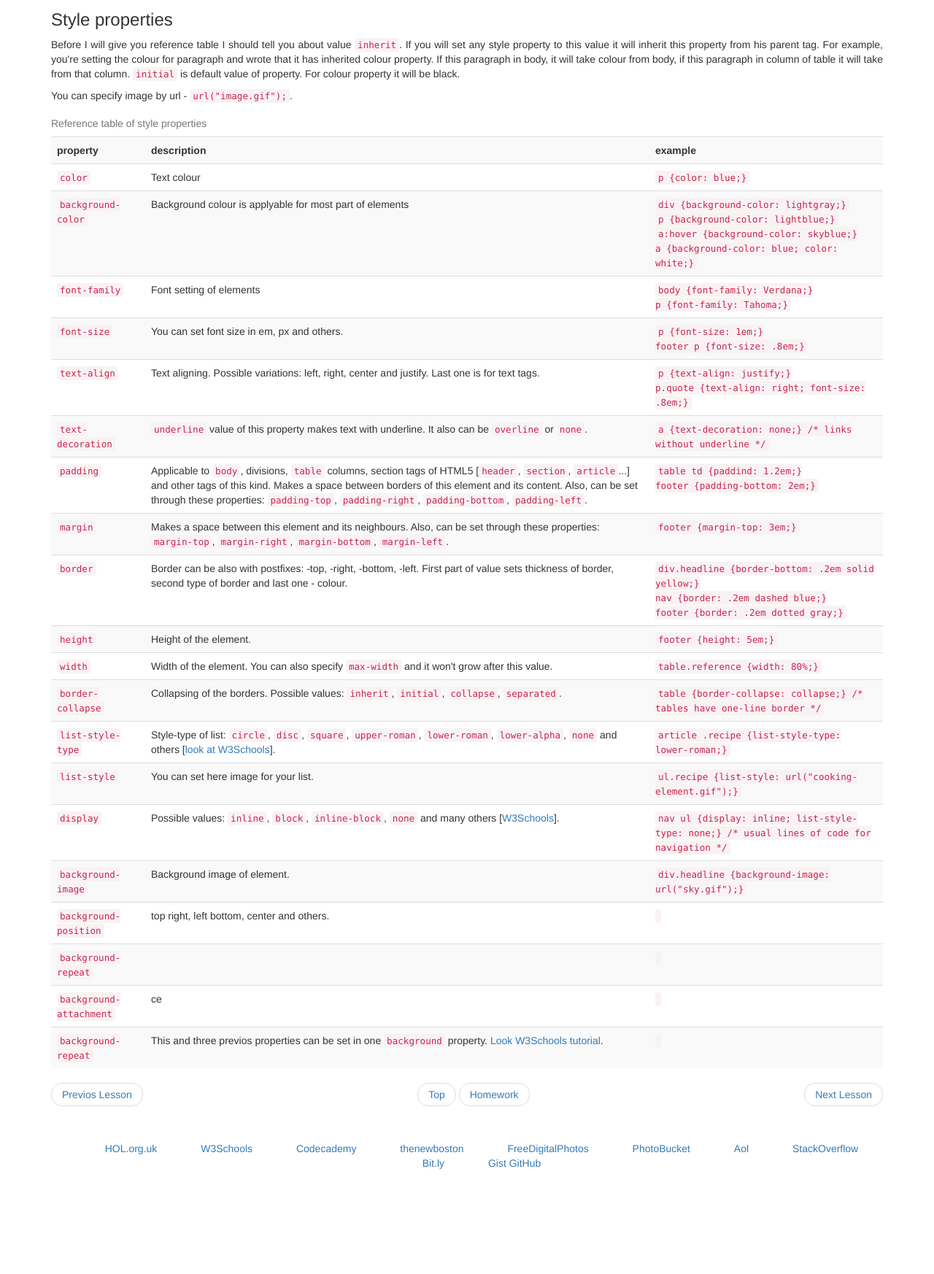
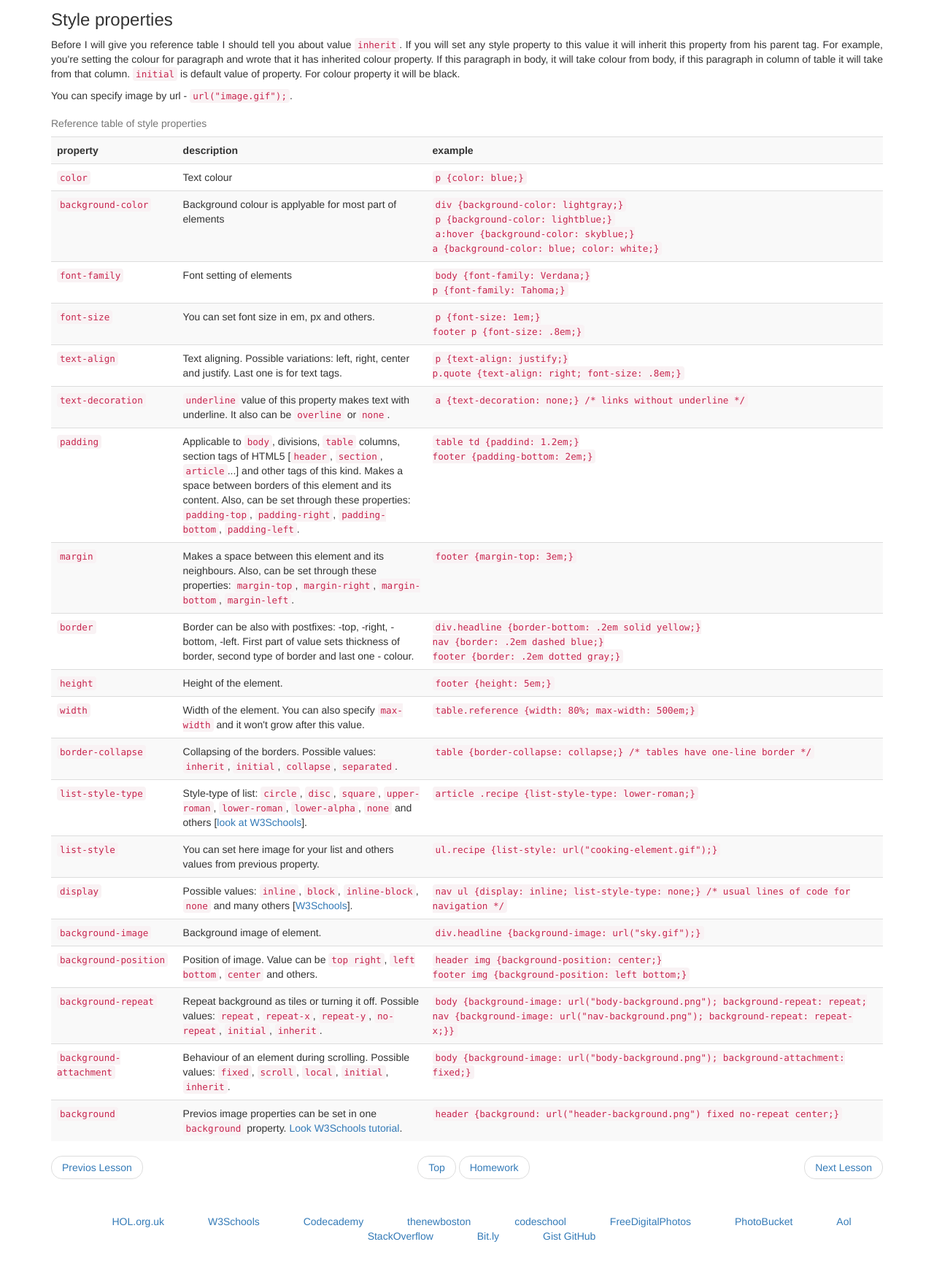
Before and after one commit to Richard-McConnell/wotp, a PHP site: page /?third-lesson in a window 1280 px wide. Shown: the part 2756-4502 px from the top of the page at 73% size. Before the commit the page ends 4358 px from the top, so only its background shows below. Run offline with PHP 8.4, Linux system fonts and the light colour scheme.

Commit message:
Third lesson is finished. Small changes in syllabus.

```diff
--- a/_footer.php
+++ b/_footer.php
@@ -6,13 +6,12 @@
 						<li><a href="http://w3schools.com" target="_blank" title="W3Schools Online Web Tutorials">W3Schools</a></li>
 						<li><a href="https://codecademy.com" target="_blank" title="Learn to Code interactively">Codecademy</a></li>
 						<li><a href="http://thenewboston.com" target="_blank" title="Video Tutorials On Programming">thenewboston</a></li>
+						<li><a href="http://codeschool.org" target="_blank" title="Video Lectures About Programming">codeschool</a></li>
 						<li><a href="http://freedigitalphotos.net" target="_blank" title="Free Photos">FreeDigitalPhotos</a></li>
 						<li><a href="http://photobucket.com/" target="_blank" title="Photo and image hosting">PhotoBucket</a></li>
 						<li><a href="http://aol.co.uk/" target="_blank" title="Aol Search Engine">Aol</a></li>
-						<!--<li><a href="http://google.com/" target="_blank" title="Google Search Engine">Google</a></li>-->
 						<li><a href="http://stackoverflow.com/" target="_blank" title="StackOverflow">StackOverflow</a></li>
 						<li><a href="http://Bit.ly/" target="_blank" title="URL Shortener and Link Management Platform">Bit.ly</a></li>
-						<!--<li><a href="http://Goo.gl/" target="_blank" title="Google URL Shortener">Goo.gl</a></li>-->
 						<li><a href="http://gist.github.com/" target="_blank" title="Gist GitHub: Create a new Gist">Gist GitHub</a></li>
 					</ul>
 				</div>
--- a/syllabus.html
+++ b/syllabus.html
@@ -8,8 +8,8 @@
 						<li>First lesson: HTML</li>
 						<li>Second lesson: HTML - area maps, tables and forms</li>
 						<li>Third lesson: Styling</li>
-						<li>Fourth lesson: Bootstrap</li>
-						<li>Fifth lesson: JS</li>
+						<li>Fourth lesson: W3.CSS</li>
+						<li>Fifth lesson: Bootstrap</li>
 				</ul>
 				<h3>Homework</h3>
 				<p>
@@ -41,6 +41,7 @@
 						<li><a href="http://w3schools.com" target="_blank">W3Schools.com</a></li>
 						<li><a href="http://codecademy.com" target="_blank">Codeacademy.com</a></li>
 						<li><a href="http://thenewboston.com" target="_blank">thenewboston.com</a></li>
+						<li><a href="http://codeschool.org" target="_blank">codeschool</a></li>
 					</ul>
 					or any other source you will find.
 				</p>
--- a/third-lesson.html
+++ b/third-lesson.html
@@ -133,7 +133,7 @@ a:active /* user pressed link */ {background-color: skyblue;}
 		<th>
 			property
 		</th>
-		<th>
+		<th width="30%">
 			description
 		</th>
 		<th>
@@ -200,7 +200,7 @@ a:active /* user pressed link */ {background-color: skyblue;}
 	<tr>
 		<td><code>width</code></td>
 		<td>Width of the element. You can also specify <code>max-width</code> and it won't grow after this value.</td>
-		<td><code>table.reference {width: 80%;}</code></td>
+		<td><code>table.reference {width: 80%; max-width: 500em;}</code></td>
 	</tr>
 	<tr>
 		<td><code>border-collapse</code></td>
@@ -214,7 +214,7 @@ a:active /* user pressed link */ {background-color: skyblue;}
 	</tr>
 	<tr>
 		<td><code>list-style</code></td>
-		<td>You can set here image for your list.</td>
+		<td>You can set here image for your list and others values from previous property.</td>
 		<td><code>ul.recipe {list-style: url("cooking-element.gif");}</code></td>
 	</tr>
 	<tr>
@@ -229,36 +229,31 @@ a:active /* user pressed link */ {background-color: skyblue;}
 	</tr>
 	<tr>
 		<td><code>background-position</code></td>
-		<td>top right, left bottom, center and others.</td>
-		<td><code></code></td>
+		<td>Position of image. Value can be <code>top right</code>, <code>left bottom</code>, <code>center</code> and others.</td>
+		<td><code>header img {background-position: center;}<br />footer img {background-position: left bottom;}</code></td>
 	</tr>
 	<tr>
 		<td><code>background-repeat</code></td>
-		<td></td>
-		<td><code></code></td>
+		<td>Repeat background as tiles or turning it off. Possible values: <code>repeat</code>, <code>repeat-x</code>, <code>repeat-y</code>, <code>no-repeat</code>, <code>initial</code>, <code>inherit</code>.</td>
+		<td><code>body {background-image: url("body-background.png"); background-repeat: repeat;<br />nav {background-image: url("nav-background.png"); background-repeat: repeat-x;}}</code></td>
 	</tr>
 	<tr>
 		<td><code>background-attachment</code></td>
-		<td>ce</td>
-		<td><code></code></td>
+		<td>Behaviour of an element during scrolling. Possible values: <code>fixed</code>, <code>scroll</code>, <code>local</code>, <code>initial</code>, <code>inherit</code>.</td>
+		<td><code>body {background-image: url("body-background.png"); background-attachment: fixed;}</code></td>
 	</tr>
 	<tr>
-		<td><code>background-repeat</code></td>
-		<td>This and three previos properties can be set in one <code>background</code> property. <a href="http://www.w3schools.com/css/css3_backgrounds.asp" targer="_blank">Look W3Schools tutorial</a>.</td>
-		<td><code></code></td>
+		<td><code>background</code></td>
+		<td>Previos image properties can be set in one <code>background</code> property. <a href="http://www.w3schools.com/css/css3_backgrounds.asp" targer="_blank">Look W3Schools tutorial</a>.</td>
+		<td><code>header {background: url("header-background.png") fixed no-repeat center;}</code></td>
 	</tr>
 </table>
 
 					<!-- link, style, color, background-color, font-family, font-size, text-align, text-decoration, padding, margin, border, border-style [dotted solid none], a:link, :visited, :hover, height, width, border-collapse,  list-style [list add with type attribute],  -->
 
-
 					<!-- background-color -image -repeat [repeat-x repeat-y no-repeat] -attachment -position[right top | left bottom | center | % | px px | etc], -->
 
-
-
-					<!-- tags: div, span, meta viewport, -->
-
-
+					<!-- tags: div, span, -->
 					<p>
 						<ul class="pager">
 							<li class="previous"><a href="./?second-lesson">Previos Lesson</a></li>
```
